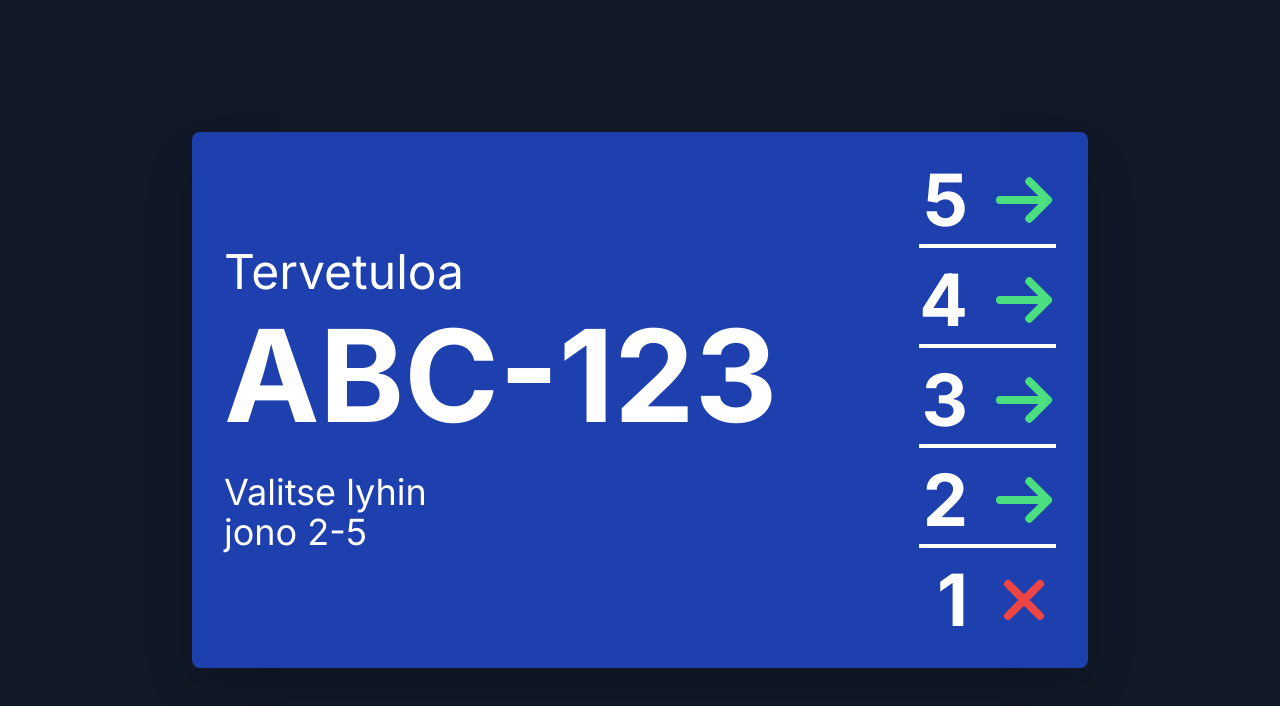
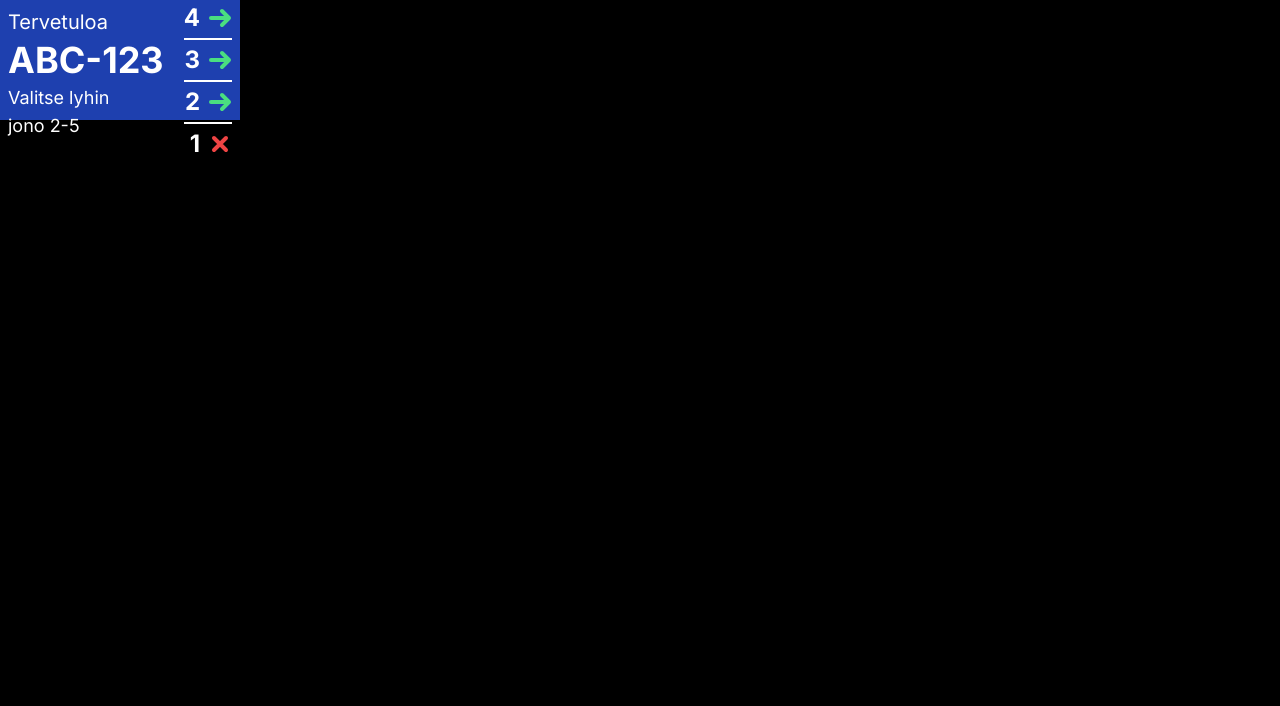
Before and after one commit to rauli-h/signageApp, a plain HTML site: page index.html in a window 1280 px wide. Drawn offline with nearby package versions, Linux system fonts and the light colour scheme.

Commit message:
Attempt to pixelate

```diff
--- a/index.html
+++ b/index.html
@@ -13,29 +13,29 @@
         }
         /* Style for the horizontal lines between lanes */
         .lane-divider {
-            border-bottom: 4px solid white;
+            border-bottom: 2px solid white;
         }
     </style>
 </head>
-<body class="bg-gray-900 flex items-center justify-center h-screen">
+<body class="bg-black">
 
     <!-- Main container for the digital sign -->
-    <div id="signage-display" class="bg-blue-800 text-white w-full max-w-4xl p-8 rounded-lg shadow-2xl flex items-center justify-between">
+    <div id="signage-display" class="bg-blue-800 text-white flex items-center justify-between" style="width: 240px; height: 120px; padding: 8px;">
 
         <!-- Left section for text content -->
-        <div class="flex flex-col justify-between h-full space-y-4">
+        <div class="flex flex-col justify-between h-full">
             <div>
-                <p class="text-4xl md:text-5xl font-light">Tervetuloa</p>
-                <p id="license-plate" class="text-7xl md:text-9xl font-bold my-4">ABC-123</p>
+                <p class="text-xl font-light">Tervetuloa</p>
+                <p id="license-plate" class="text-4xl font-bold my-1">ABC-123</p>
             </div>
             <div>
-                <p class="text-3xl md:text-4xl font-light">Valitse lyhin</p>
-                <p id="lane-info" class="text-3xl md:text-4xl font-light">jono 2-5</p>
+                <p class="text-lg font-light">Valitse lyhin</p>
+                <p id="lane-info" class="text-lg font-light">jono 2-5</p>
             </div>
         </div>
 
         <!-- Right section for lane indicators -->
-        <div id="lanes-container" class="flex flex-col text-6xl md:text-7xl font-bold space-y-2">
+        <div id="lanes-container" class="flex flex-col text-2xl font-bold">
             <!-- Lane indicators will be dynamically inserted here by JavaScript -->
         </div>
 
@@ -76,16 +76,15 @@
                 const isLaneOpen = availableLanes.includes(i);
 
                 const laneElement = document.createElement('div');
-                laneElement.className = 'flex items-center justify-end space-x-6';
+                laneElement.className = 'flex items-center justify-end space-x-2';
 
                 // Add divider line, but not for the last item
                 if (i > 1) {
-                    laneElement.classList.add('lane-divider', 'pb-2');
+                    laneElement.classList.add('lane-divider', 'pb-1');
                 }
-                 if (i < 5) {
-                    laneElement.classList.add('pt-2');
+                if (i < 5) {
+                    laneElement.classList.add('pt-1');
                 }
-
 
                 const laneNumber = document.createElement('span');
                 laneNumber.textContent = i;
@@ -94,11 +93,11 @@
                 const laneIcon = document.createElement('span');
                 if (isLaneOpen) {
                     // Green Arrow
-                    laneIcon.innerHTML = `<svg xmlns="http://www.w3.org/2000/svg" class="h-16 w-16" fill="none" viewBox="0 0 24 24" stroke="currentColor"><path stroke-linecap="round" stroke-linejoin="round" stroke-width="3" d="M14 5l7 7m0 0l-7 7m7-7H3" /></svg>`;
+                    laneIcon.innerHTML = `<svg xmlns="http://www.w3.org/2000/svg" class="h-6 w-6" fill="none" viewBox="0 0 24 24" stroke="currentColor"><path stroke-linecap="round" stroke-linejoin="round" stroke-width="4" d="M14 5l7 7m0 0l-7 7m7-7H3" /></svg>`;
                     laneIcon.className = 'text-green-400';
                 } else {
                     // Red X
-                    laneIcon.innerHTML = `<svg xmlns="http://www.w3.org/2000/svg" class="h-16 w-16" fill="none" viewBox="0 0 24 24" stroke="currentColor"><path stroke-linecap="round" stroke-linejoin="round" stroke-width="3" d="M6 18L18 6M6 6l12 12" /></svg>`;
+                    laneIcon.innerHTML = `<svg xmlns="http://www.w3.org/2000/svg" class="h-6 w-6" fill="none" viewBox="0 0 24 24" stroke="currentColor"><path stroke-linecap="round" stroke-linejoin="round" stroke-width="4" d="M6 18L18 6M6 6l12 12" /></svg>`;
                     laneIcon.className = 'text-red-500';
                 }
                 laneElement.appendChild(laneIcon);
```
